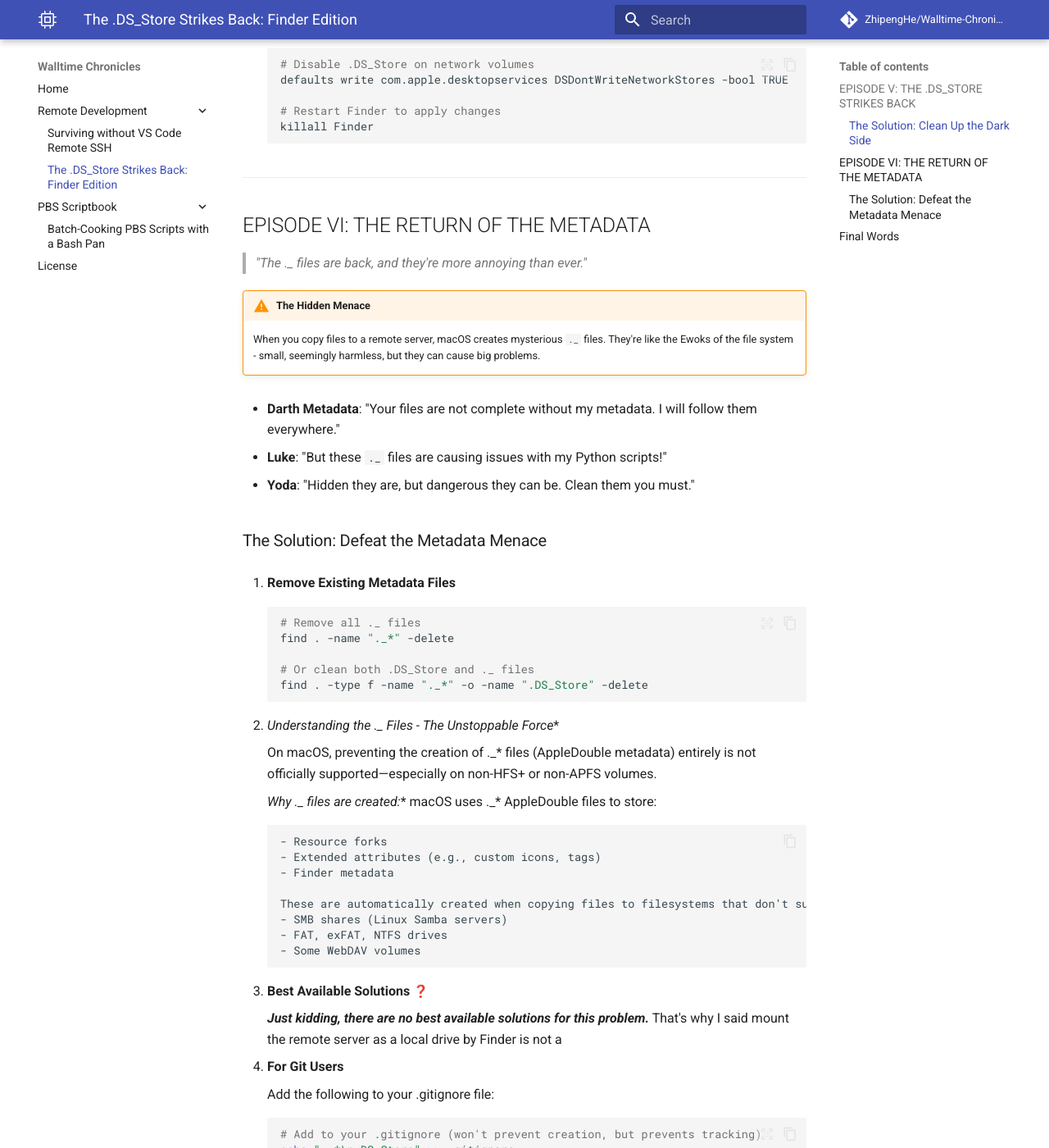
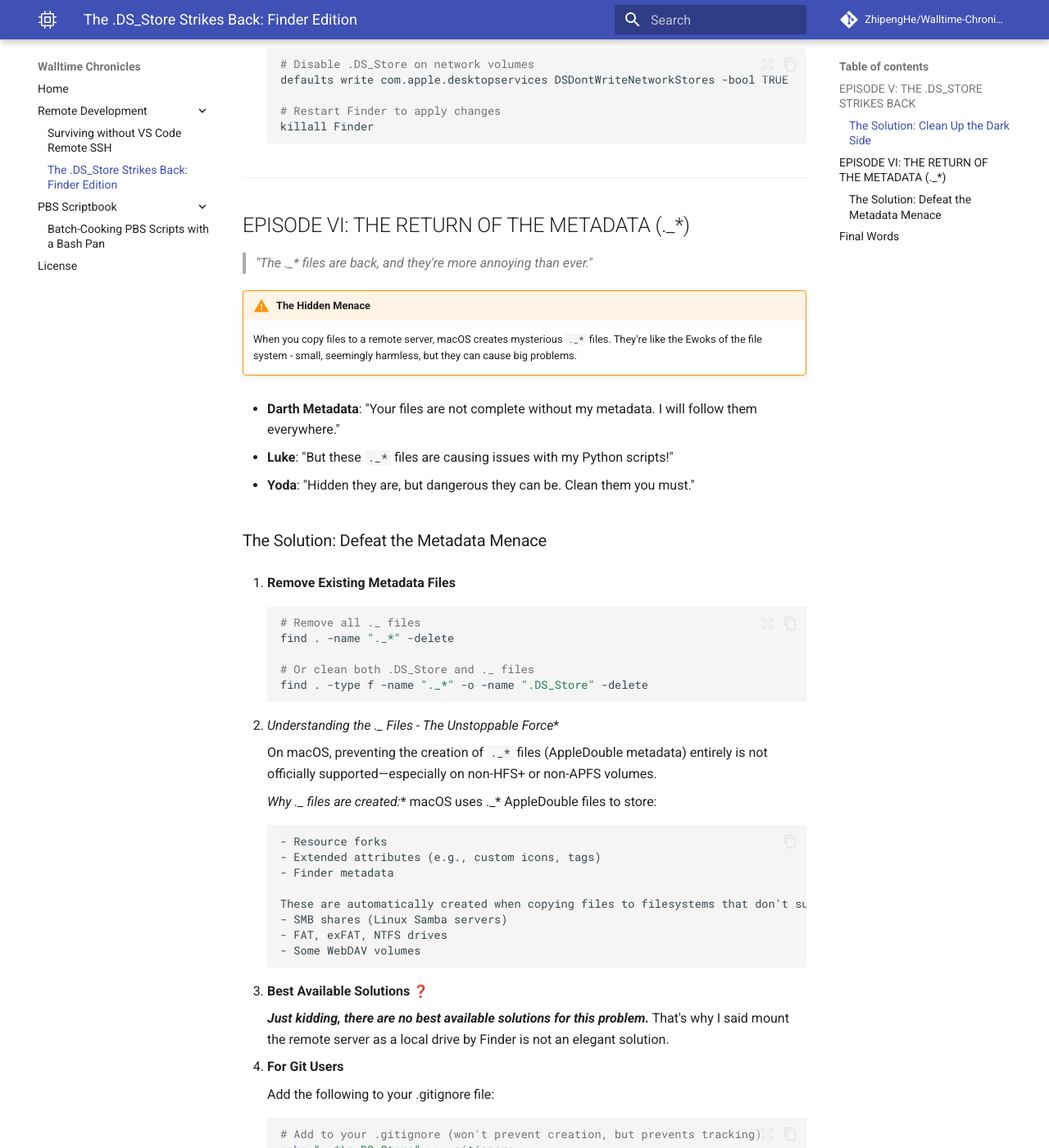
Before and after one commit to ZhipengHe/Walltime-Chronicles, an MkDocs documentation site: the page built from docs/remote-dev/The-DS_Store-Strikes-Back.md, in a window 1280 px wide and 1400 px high, scrolled down 869 px. Shown: the whole window at 82% size. Built offline with MkDocs 1.6.1 and Material for MkDocs 9.7.7, drawn with Linux system fonts in a browser that asks for light colours; emoji names are drawn with the system emoji font; comment, search, counter and statistics services are not loaded.

Commit message:
Update macOS .DS_Store documentation and add code-server stability notes
- Expand .DS_Store tip to include ._* files in both sections
- Add new section about known code-server stability issues with terminal/extension host
- Include detailed error logs and analysis for troubleshooting
- Keep humorous tone consistent with existing documentation style

````diff
--- a/docs/remote-dev/The-DS_Store-Strikes-Back.md
+++ b/docs/remote-dev/The-DS_Store-Strikes-Back.md
@@ -33,16 +33,16 @@
    ```
 ---
 
-## EPISODE VI: THE RETURN OF THE METADATA
+## EPISODE VI: THE RETURN OF THE METADATA (._*)
 
-> *"The ._ files are back, and they're more annoying than ever."*
+> *"The ._\* files are back, and they're more annoying than ever."*
 
 !!! warning "The Hidden Menace"
-    When you copy files to a remote server, macOS creates mysterious `._` files. They're like the Ewoks of the file system - small, seemingly harmless, but they can cause big problems.
+    When you copy files to a remote server, macOS creates mysterious `._*` files. They're like the Ewoks of the file system - small, seemingly harmless, but they can cause big problems.
 
 - **Darth Metadata**: "Your files are not complete without my metadata. I will follow them everywhere."
 
-- **Luke**: "But these `._` files are causing issues with my Python scripts!"
+- **Luke**: "But these `._*` files are causing issues with my Python scripts!"
 
 - **Yoda**: "Hidden they are, but dangerous they can be. Clean them you must."
 
@@ -59,7 +59,7 @@
 
 2. **Understanding the ._* Files - The Unstoppable Force**
 
-    On macOS, preventing the creation of ._* files (AppleDouble metadata) entirely is not officially supported—especially on non-HFS+ or non-APFS volumes.
+    On macOS, preventing the creation of `._*` files (AppleDouble metadata) entirely is not officially supported—especially on non-HFS+ or non-APFS volumes.
 
     **Why ._* files are created:**
     macOS uses ._* AppleDouble files to store:
@@ -75,7 +75,7 @@
 
 3. **Best Available Solutions :question:**
 
-    ***Just kidding, there are no best available solutions for this problem.*** That's why I said mount the remote server as a local drive by Finder is not a
+    ***Just kidding, there are no best available solutions for this problem.*** That's why I said mount the remote server as a local drive by Finder is not an elegant solution.
 
 
 4. **For Git Users**
````
Also changed, not shown: docs/remote-dev/Surviving-without-VS-Code-Remote-SSH.md (+30 -2 lines).
